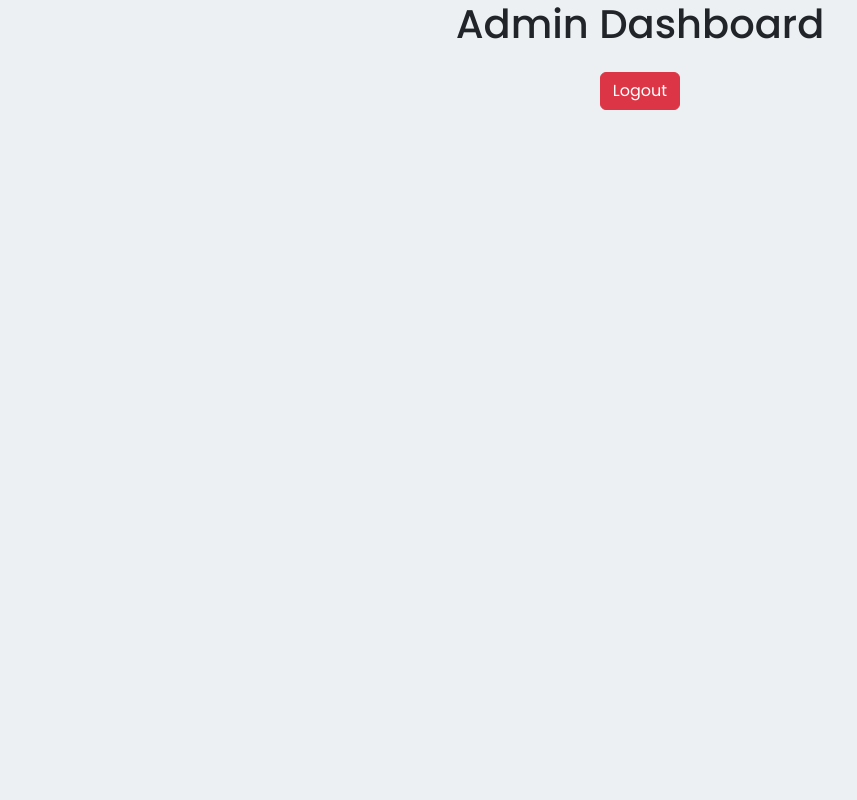
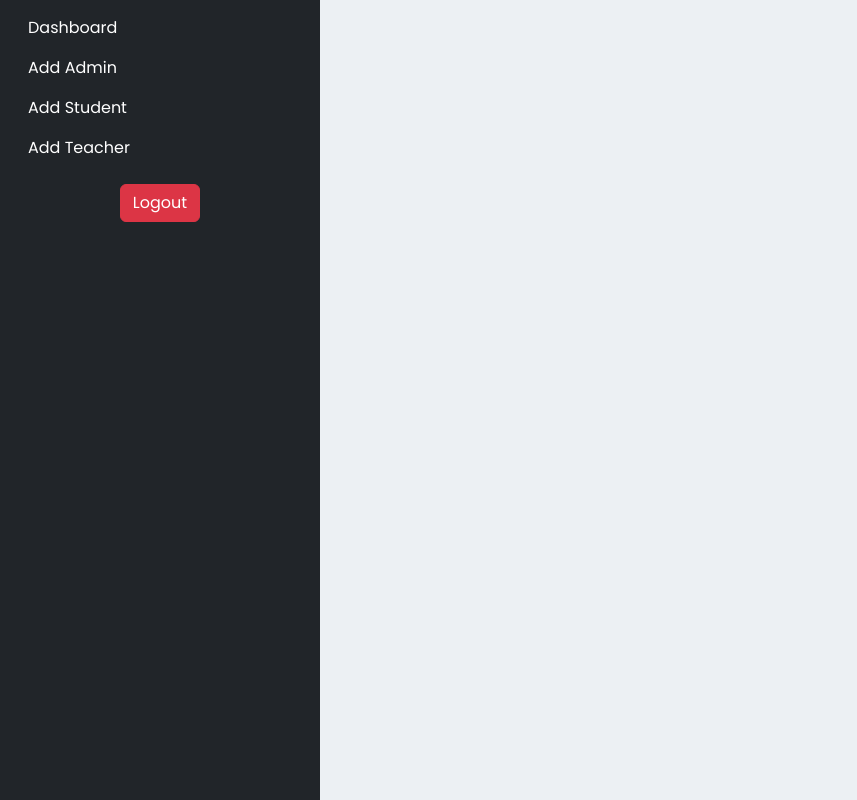
Before and after one commit to Sindhu-121/sindhu_sms, a React (Create React App) app in the folder smsfrontend/: page /admin-dashboard in a window 1280 px wide. Shown: the whole page, without its empty margins (0-857 px from the left). Built offline with nearby package versions, Linux system fonts and the light colour scheme.

Commit message:
side bar admin

```diff
--- a/smsfrontend/package.json
+++ b/smsfrontend/package.json
@@ -8,6 +8,7 @@
     "@testing-library/user-event": "^13.5.0",
     "axios": "^1.7.2",
     "bootstrap": "^5.3.3",
+    "bootstrap-icons": "^1.11.3",
     "react": "^18.3.1",
     "react-dom": "^18.3.1",
     "react-router-dom": "^6.23.1",
--- /dev/null
+++ b/smsfrontend/src/AdminComponent/AddAdmin.jsx
@@ -0,0 +1,12 @@
+import React from 'react';
+
+function AddAdmin() {
+  return (
+    <div>
+      <h2>Add Admin</h2>
+      {/* Add Admin form or content */}
+    </div>
+  );
+}
+
+export default AddAdmin;
--- /dev/null
+++ b/smsfrontend/src/AdminComponent/AddStudent.jsx
@@ -0,0 +1,12 @@
+import React from 'react';
+
+function AddStudent() {
+  return (
+    <div>
+      <h2>Add Student</h2>
+      {/* Add Student form or content */}
+    </div>
+  );
+}
+
+export default AddStudent;
--- /dev/null
+++ b/smsfrontend/src/AdminComponent/AddTeacher.jsx
@@ -0,0 +1,12 @@
+import React from 'react';
+
+function AddTeacher() {
+  return (
+    <div>
+      <h2>Add Teacher</h2>
+      {/* Add Teacher form or content */}
+    </div>
+  );
+}
+
+export default AddTeacher;
--- /dev/null
+++ b/smsfrontend/src/AdminComponent/Admin_dashboard.css
@@ -0,0 +1,29 @@
+.sidebar {
+    height: 100vh;
+    position: fixed;
+  }
+
+  .nav-link {
+    display: flex;
+    align-items: center;
+  }
+
+  .nav-link i {
+    margin-right: 10px;
+  }
+
+  .nav-link.active {
+    background-color: #007bff;
+    color: white;
+    border-radius: 9px 0 9px 0;
+  }
+
+  .sidebar-sticky {
+    position: -webkit-sticky;
+    position: sticky;
+    top: 0;
+    height: calc(100vh - 48px);
+    padding-top: .5rem;
+    overflow-x: hidden;
+    overflow-y: auto;
+  }
--- a/smsfrontend/src/AdminComponent/Admin_dashboard.jsx
+++ b/smsfrontend/src/AdminComponent/Admin_dashboard.jsx
@@ -1,20 +1,80 @@
-import React from 'react';
+import React from "react";
+import { NavLink, Route, Routes } from "react-router-dom";
+import AddAdmin from "./AddAdmin";
+import AddStudent from "./AddStudent";
+import AddTeacher from "./AddTeacher";
+import Dashboard from "./Dashboard";
+import "./Admin_dashboard.css"; // Add this line to import custom CSS
 
 function Admin_dashboard() {
   const handleLogout = () => {
     const confirmed = window.confirm("Are you sure you want to logout?");
     if (confirmed) {
-      localStorage.removeItem('token');
-      window.location.href = '/';
+      localStorage.removeItem("token");
+      window.location.href = "/";
     }
   };
 
   return (
-    <div>
-      <h1>Admin Dashboard</h1>
-      <button onClick={handleLogout} className="btn btn-danger mt-3">
-        Logout
-      </button>
+    <div className="container-fluid">
+      <div className="row">
+        <nav className="col-md-3 d-none d-md-block bg-dark sidebar">
+          <div className="sidebar-sticky">
+            <ul className="nav flex-column">
+              <li className="nav-item">
+                <NavLink
+                  className="nav-link text-white"
+                  to="dashboard"
+                  activeClassName="active"
+                >
+                  Dashboard
+                </NavLink>
+              </li>
+              <li className="nav-item">
+                <NavLink
+                  className="nav-link text-white"
+                  to="add-admin"
+                  activeClassName="active"
+                >
+                  Add Admin
+                </NavLink>
+              </li>
+              <li className="nav-item">
+                <NavLink
+                  className="nav-link text-white"
+                  to="add-student"
+                  activeClassName="active"
+                >
+                  Add Student
+                </NavLink>
+              </li>
+              <li className="nav-item">
+                <NavLink
+                  className="nav-link text-white"
+                  to="add-teacher"
+                  activeClassName="active"
+                >
+                  Add Teacher
+                </NavLink>
+              </li>
+              <li className="nav-item mt-3">
+                <button onClick={handleLogout} className="btn btn-danger">
+                  Logout
+                </button>
+              </li>
+            </ul>
+          </div>
+        </nav>
+
+        <main role="main" className="col-md-9 ml-sm-auto col-lg-10 px-4">
+          <Routes>
+            <Route path="dashboard" element={<Dashboard />} />
+            <Route path="add-admin" element={<AddAdmin />} />
+            <Route path="add-student" element={<AddStudent />} />
+            <Route path="add-teacher" element={<AddTeacher />} />
+          </Routes>
+        </main>
+      </div>
     </div>
   );
 }
--- /dev/null
+++ b/smsfrontend/src/AdminComponent/Dashboard.jsx
@@ -0,0 +1,12 @@
+import React from 'react';
+
+function Dashboard() {
+  return (
+    <div>
+      <h2>Dashboard</h2>
+      {/* Dashboard content */}
+    </div>
+  );
+}
+
+export default Dashboard;
--- a/smsfrontend/src/App.js
+++ b/smsfrontend/src/App.js
@@ -1,25 +1,22 @@
 import './App.css';
 import 'bootstrap/dist/css/bootstrap.min.css';
-import {
-  BrowserRouter as Router,
-  Routes,
-  Route,
-} from "react-router-dom";
+import { BrowserRouter as Router, Routes, Route } from "react-router-dom";
 import UserLogin from './Loginsystem/UserLogin';
-import Register from "./Register"
+import Register from "./Register";
 import Admin_dashboard from './AdminComponent/Admin_dashboard';
 import Student_dashboard from './StudentComponent/Student_dashboard';
-import Teacher_dashboard from "./TeacherComponent/Teacher_dashboard"
+import Teacher_dashboard from "./TeacherComponent/Teacher_dashboard";
+
 function App() {
   return (
     <div className="App">
       <Router>
         <Routes>
-       <Route path="/" element={<UserLogin/>}/>
-       <Route path="/Register" element={<Register/>}/>
-       <Route path='/admin-dashboard' element={<Admin_dashboard/>}/>
-       <Route path="/student-dashboard" element={<Student_dashboard/>}/>
-       <Route path="/teacher-dashboard" element={<Teacher_dashboard/>}/>
+          <Route path="/" element={<UserLogin />} />
+          <Route path="/Register" element={<Register />} />
+          <Route path='/admin-dashboard/*' element={<Admin_dashboard />} />
+          <Route path="/student-dashboard" element={<Student_dashboard />} />
+          <Route path="/teacher-dashboard" element={<Teacher_dashboard />} />
         </Routes>
       </Router>
     </div>
```
Also changed, not shown: 1 other file (tests, documents, lock files or other folders).
